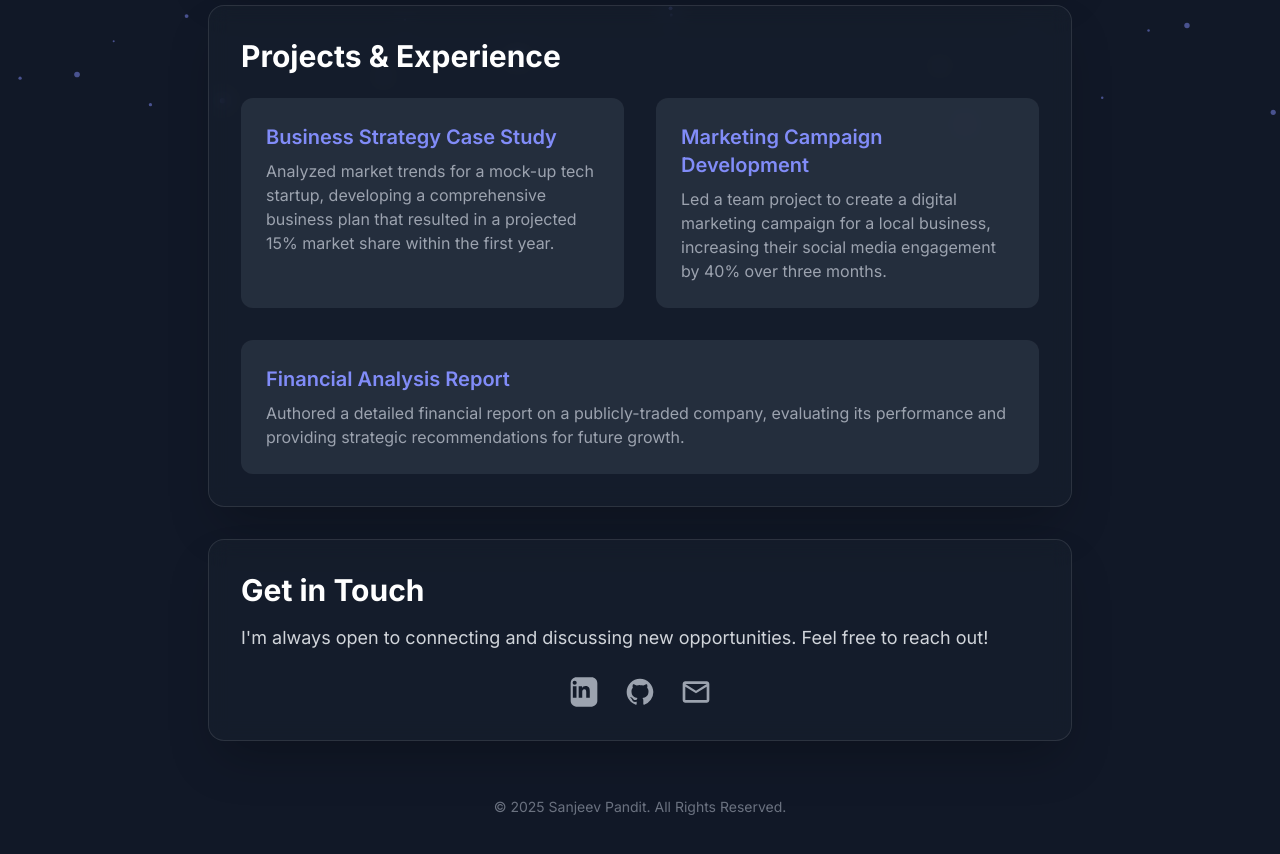
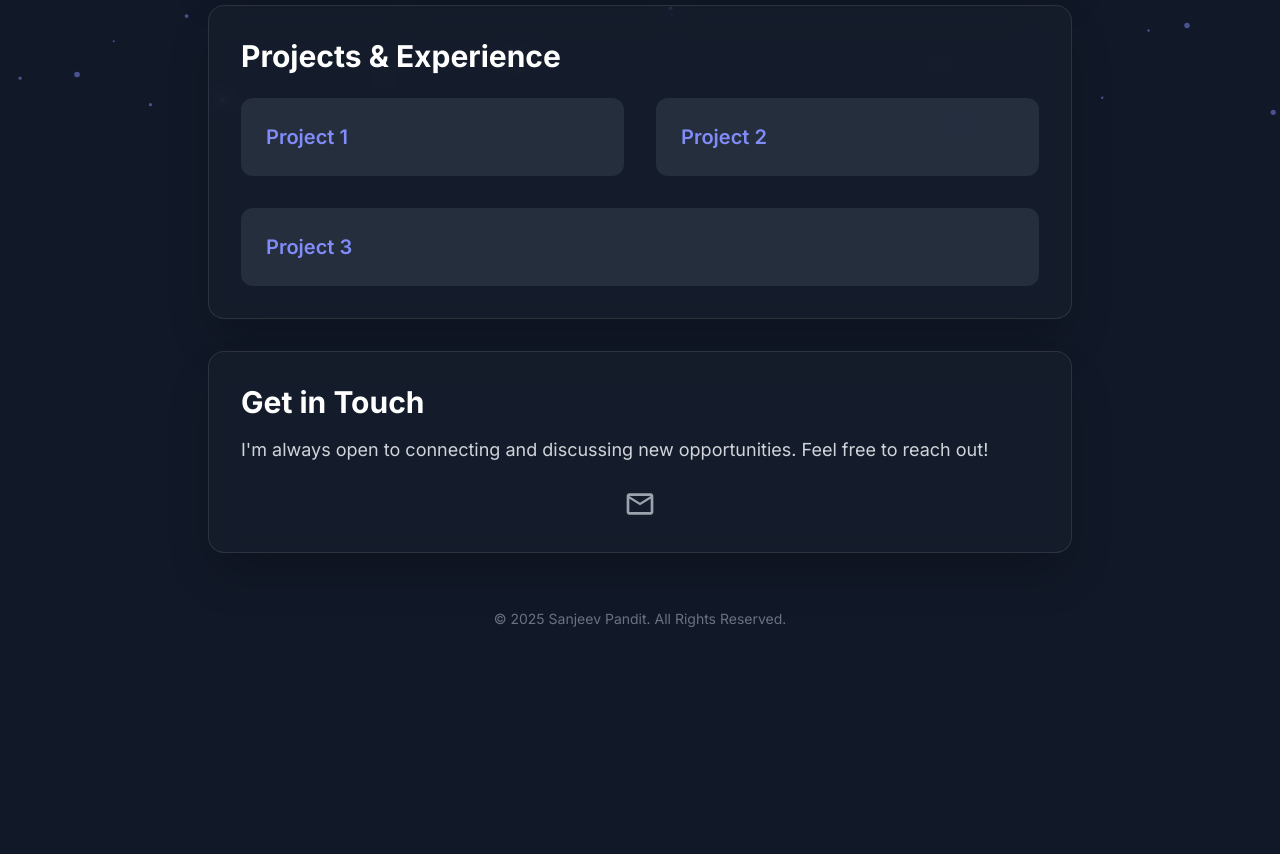
Before and after one commit to SanjeevPan-dit/sanjeevpandit.github.io, a plain HTML site: page index.html in a window 1280 px wide. Shown: the part 672-1526 px from the top of the page. After the commit the page ends 1341 px from the top, so only its background shows below. Drawn offline with nearby package versions, Linux system fonts and the light colour scheme.

Commit message:
some changes to the code

```diff
--- a/index.html
+++ b/index.html
@@ -3,7 +3,7 @@
 <head>
     <meta charset="UTF-8">
     <meta name="viewport" content="width=device-width, initial-scale=1.0">
-    <title>Your Name | Portfolio</title>
+    <title>Sanjeev Pandit | Portfolio</title>
     <script src="https://cdn.tailwindcss.com"></script>
     <link rel="preconnect" href="https://fonts.googleapis.com">
     <link rel="preconnect" href="https://fonts.gstatic.com" crossorigin>
@@ -75,18 +75,18 @@
                     <!-- TODO: Replace these with your actual projects or experiences -->
                     <!-- Project 1 -->
                     <div class="bg-gray-700/50 p-6 rounded-xl transition-all duration-300 border border-transparent hover:border-indigo-500 hover:shadow-indigo-500/20 hover:shadow-lg hover:-translate-y-2">
-                        <h3 class="text-xl font-semibold text-indigo-400">Business Strategy Case Study</h3>
-                        <p class="text-gray-400 mt-2">Analyzed market trends for a mock-up tech startup, developing a comprehensive business plan that resulted in a projected 15% market share within the first year.</p>
+                        <h3 class="text-xl font-semibold text-indigo-400">Project 1</h3>
+                        <!-- <p class="text-gray-400 mt-2">Analyzed market trends for a mock-up tech startup, developing a comprehensive business plan that resulted in a projected 15% market share within the first year.</p> -->
                     </div>
                     <!-- Project 2 -->
                     <div class="bg-gray-700/50 p-6 rounded-xl transition-all duration-300 border border-transparent hover:border-indigo-500 hover:shadow-indigo-500/20 hover:shadow-lg hover:-translate-y-2">
-                        <h3 class="text-xl font-semibold text-indigo-400">Marketing Campaign Development</h3>
-                        <p class="text-gray-400 mt-2">Led a team project to create a digital marketing campaign for a local business, increasing their social media engagement by 40% over three months.</p>
+                        <h3 class="text-xl font-semibold text-indigo-400">Project 2</h3>
+                        <!-- <p class="text-gray-400 mt-2">Led a team project to create a digital marketing campaign for a local business, increasing their social media engagement by 40% over three months.</p> -->
                     </div>
                     <!-- Project 3 -->
                     <div class="bg-gray-700/50 p-6 rounded-xl transition-all duration-300 col-span-1 md:col-span-2 border border-transparent hover:border-indigo-500 hover:shadow-indigo-500/20 hover:shadow-lg hover:-translate-y-2">
-                        <h3 class="text-xl font-semibold text-indigo-400">Financial Analysis Report</h3>
-                        <p class="text-gray-400 mt-2">Authored a detailed financial report on a publicly-traded company, evaluating its performance and providing strategic recommendations for future growth.</p>
+                        <h3 class="text-xl font-semibold text-indigo-400">Project 3</h3>
+                        <!-- <p class="text-gray-400 mt-2">Authored a detailed financial report on a publicly-traded company, evaluating its performance and providing strategic recommendations for future growth.</p> -->
                     </div>
                 </div>
             </section>
@@ -97,15 +97,8 @@
                 <p class="text-lg text-gray-300 mb-6">I'm always open to connecting and discussing new opportunities. Feel free to reach out!</p>
                 <div class="flex items-center justify-center space-x-6">
                     <!-- TODO: Replace the '#' with your actual links -->
-                    <a href="#" class="inline-block text-gray-400 hover:text-indigo-400 transition-all duration-300 hover:-translate-y-1">
-                        <svg class="w-8 h-8" fill="currentColor" viewBox="0 0 24 24" aria-hidden="true"><path fill-rule="evenodd" d="M16.338 16.338H13.67V12.16c0-.995-.017-2.277-1.387-2.277-1.39 0-1.601 1.086-1.601 2.207v4.248H8.014v-8.59h2.559v1.174h.037c.356-.675 1.227-1.387 2.526-1.387 2.703 0 3.203 1.778 3.203 4.092v4.711zM5.005 6.575a1.548 1.548 0 11-.003-3.096 1.548 1.548 0 01.003 3.096zm-1.37 9.763H6.37v-8.59H3.635v8.59zM17.668 1H6.328C3.965 1 2 2.984 2 5.356v13.288C2 21.018 3.965 23 6.328 23h11.34C20.035 23 22 21.018 22 18.644V5.356C22 2.984 20.035 1 17.668 1z" clip-rule="evenodd" /></svg>
-                        <span class="sr-only">LinkedIn</span>
                     </a>
-                    <a href="#" class="inline-block text-gray-400 hover:text-indigo-400 transition-all duration-300 hover:-translate-y-1">
-                        <svg class="w-8 h-8" fill="currentColor" viewBox="0 0 24 24" aria-hidden="true"><path d="M12 2C6.477 2 2 6.477 2 12c0 4.418 2.865 8.166 6.839 9.489.5.092.682-.217.682-.482 0-.237-.009-.868-.014-1.703-2.782.605-3.369-1.343-3.369-1.343-.454-1.158-1.11-1.466-1.11-1.466-.908-.62.069-.608.069-.608 1.003.07 1.531 1.032 1.531 1.032.892 1.53 2.341 1.088 2.91.832.092-.647.35-1.088.636-1.338-2.22-.253-4.555-1.113-4.555-4.951 0-1.093.39-1.988 1.031-2.688-.103-.253-.446-1.272.098-2.65 0 0 .84-.27 2.75 1.026A9.564 9.564 0 0112 6.844c.85.004 1.705.115 2.504.337 1.909-1.296 2.747-1.027 2.747-1.027.546 1.379.203 2.398.1 2.651.64.7 1.03 1.595 1.03 2.688 0 3.848-2.338 4.695-4.566 4.942.359.308.678.92.678 1.855 0 1.338-.012 2.419-.012 2.747 0 .268.18.58.688.482A10.001 10.001 0 0022 12c0-5.523-4.477-10-10-10z" /></svg>
-                        <span class="sr-only">GitHub</span>
-                    </a>
-                    <a href="mailto:your.email@example.com" class="inline-block text-gray-400 hover:text-indigo-400 transition-all duration-300 hover:-translate-y-1">
+                    <a href="mailto:panditsanjeev901@gmail.com" class="inline-block text-gray-400 hover:text-indigo-400 transition-all duration-300 hover:-translate-y-1">
                         <svg class="w-8 h-8" fill="currentColor" viewBox="0 0 24 24" aria-hidden="true"><path d="M22 6c0-1.1-.9-2-2-2H4c-1.1 0-2 .9-2 2v12c0 1.1.9 2 2 2h16c1.1 0 2-.9 2-2V6zm-2 0l-8 5-8-5h16zm0 12H4V8l8 5 8-5v10z"/></svg>
                         <span class="sr-only">Email</span>
                     </a>
```
